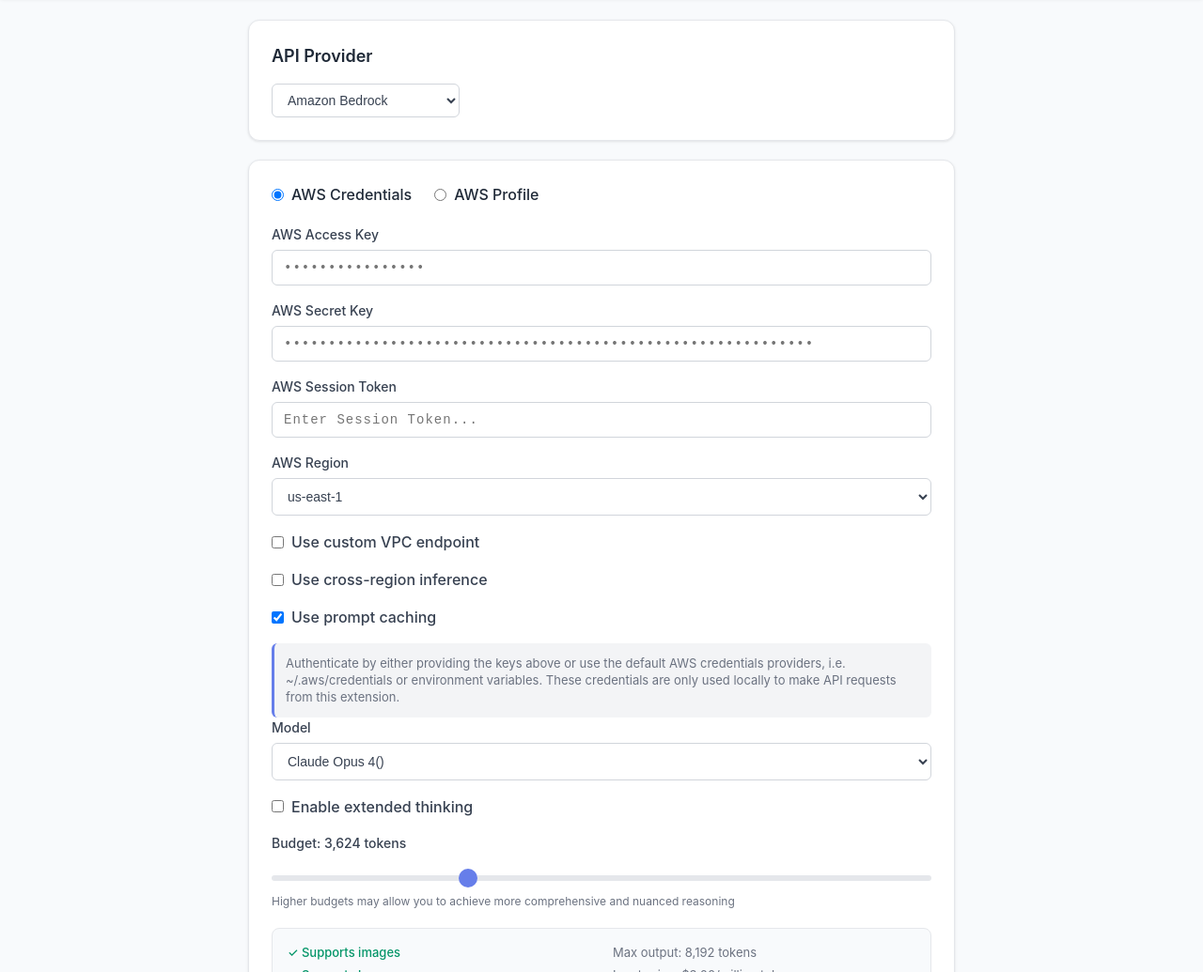
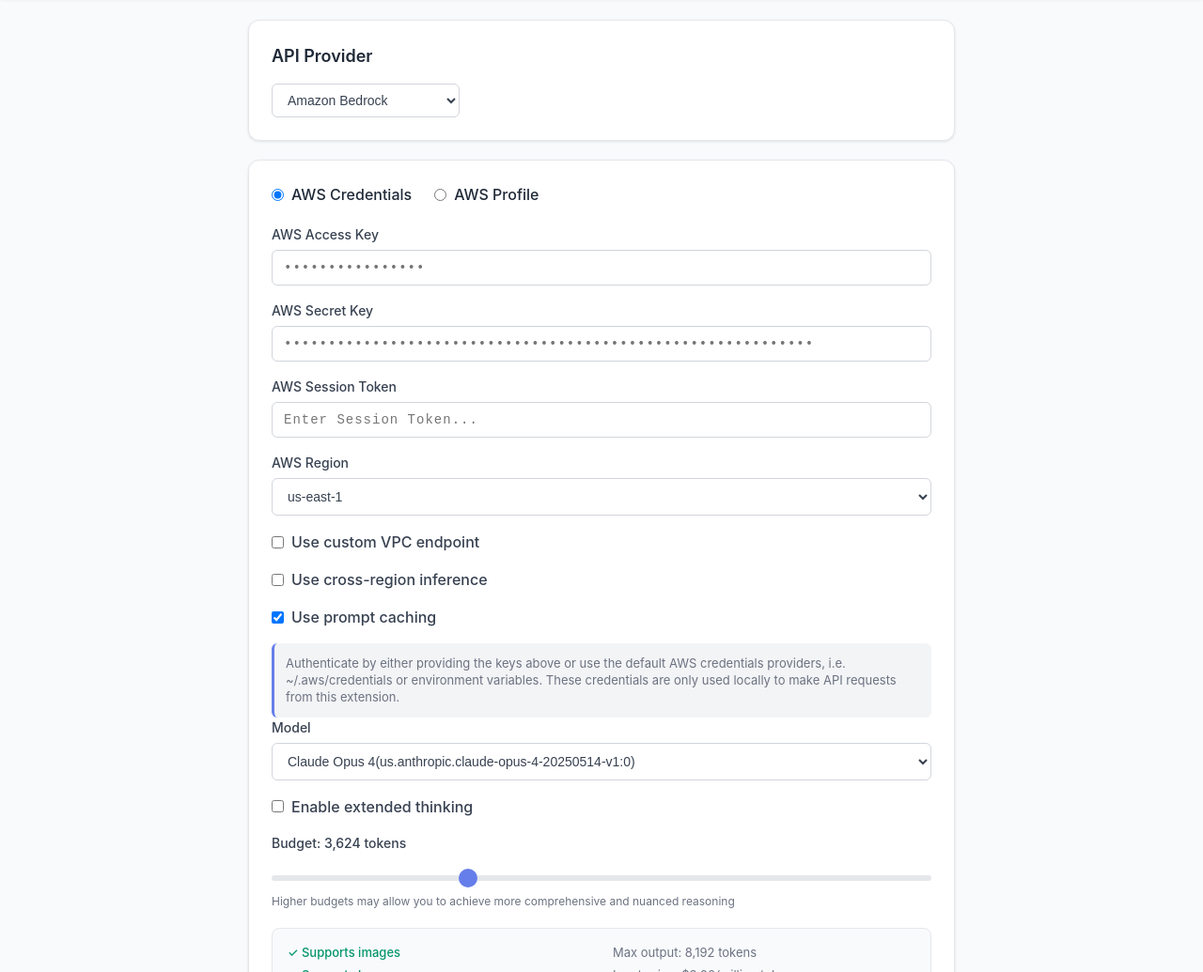
Before and after one commit to yuki777/chrome-ai-assist, a browser extension: page src/options/options.html in a window 1280 px wide. Shown: the part 65-1100 px from the top of the page at 94% size. Drawn offline with Linux system fonts and the light colour scheme.

Commit message:
Anthropicモデル名詳細を表示する

```diff
--- a/src/options/options.html
+++ b/src/options/options.html
@@ -155,10 +155,10 @@
               <label for="bedrockModel">Model</label>
               <select id="bedrockModel">
                 <option value="us.anthropic.claude-opus-4-20250514-v1:0">
-                  Claude Opus 4()
+                  Claude Opus 4(us.anthropic.claude-opus-4-20250514-v1:0)
                 </option>
                 <option value="us.anthropic.claude-sonnet-4-20250514-v1:0">
-                  Claude Sonnet 4()
+                  Claude Sonnet 4(us.anthropic.claude-sonnet-4-20250514-v1:0)
                 </option>
               </select>
             </div>
```
